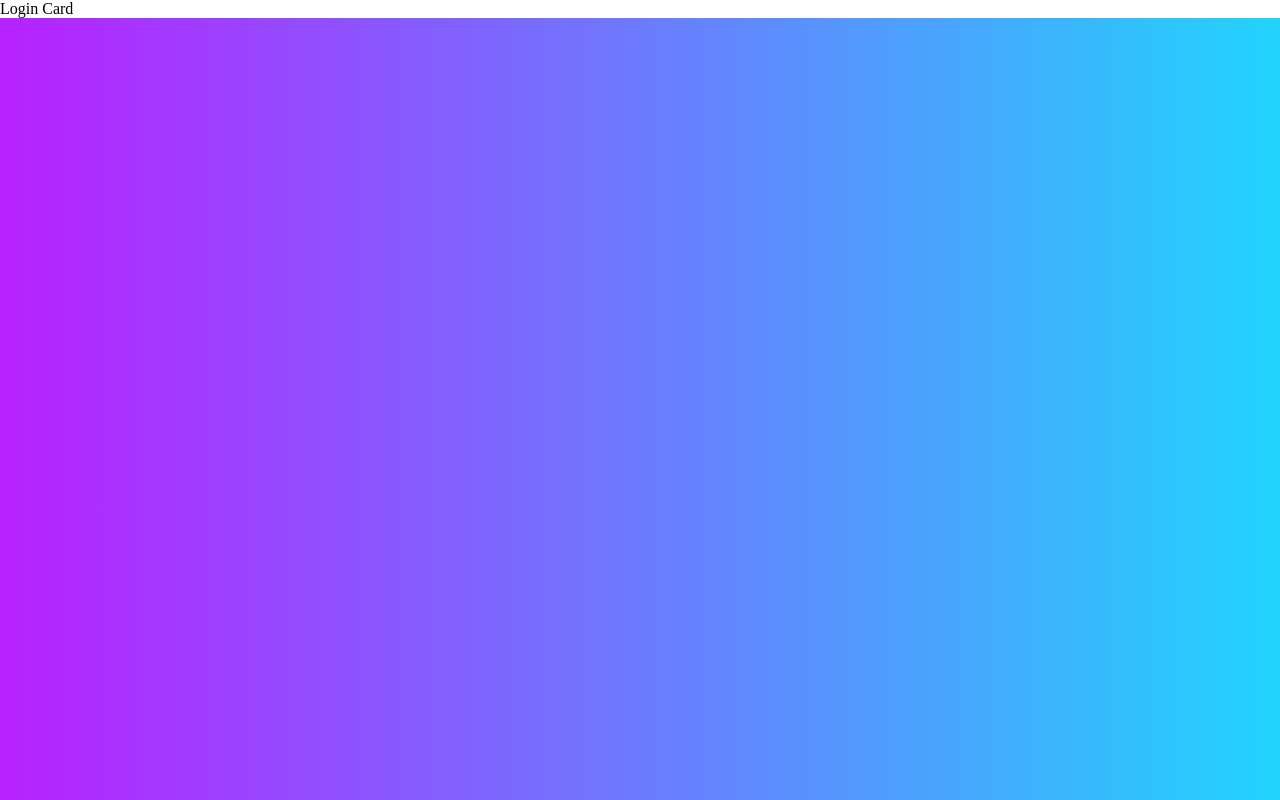
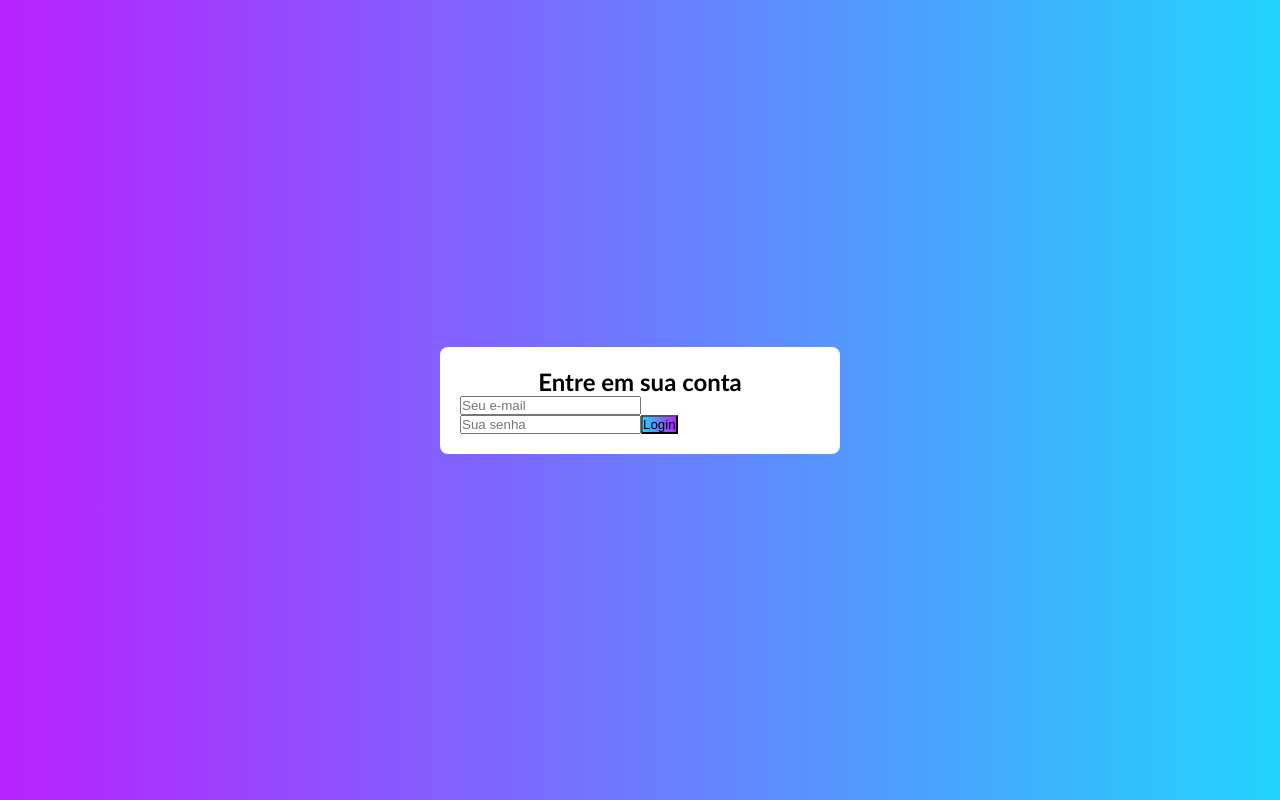
Before and after one commit to AmadeuAnjos/login-validation, a Next.js app: page /login in a window 1280 px wide. Built offline with nearby package versions, Linux system fonts and the light colour scheme.

Commit message:
:sparkles: feat criando componente botao e input

```diff
--- a/pages/cadastro.js
+++ b/pages/cadastro.js
@@ -4,7 +4,9 @@ import styles from '../styles/Cadastro.module.css'
 export default function CadastroPage() {
     return (
       <div className={styles.background}>
-        <LoginCard />
+        <LoginCard title="Crie sua conta">
+          Cadastro
+          </LoginCard>
       </div>
     )
   }
--- a/pages/index.js
+++ b/pages/index.js
@@ -6,7 +6,7 @@ const inter = Inter({ subsets: ['latin'] })
 export default function Home() {
   return (
     <div className={styles.home}>
-      <h1>Hello World - Perfil User</h1>
+      <h1>Página 1</h1>
     </div>
   )
 }
--- a/pages/login.js
+++ b/pages/login.js
@@ -1,10 +1,16 @@
 import styles from '../styles/Login.module.css'
 import LoginCard from '../src/components/loginCard/loginCard'
+import Button from '../src/components/button/button'
+import Input from '../src/components/input/input'
 
 export default function LoginPage() {
   return (
     <div className={styles.background}>
-      <LoginCard />
+      <LoginCard title="Entre em sua conta">
+        <Input type="email" placeholder="Seu e-mail" />
+        <Input type="password" placeholder="Sua senha" />
+        <Button>Login</Button>
+      </LoginCard>
     </div>
   )
 }
--- /dev/null
+++ b/src/components/button/button.js
@@ -0,0 +1,7 @@
+import styles from './button.module.css'
+
+export default function Button({ children, ...props }) {
+    return (
+        <button className={styles.button} {...props}>{children}</button>
+    )
+}
--- /dev/null
+++ b/src/components/button/button.module.css
@@ -0,0 +1,6 @@
+.button {
+    background: -webkit-linear-gradient(to left, #b721ff, #21d4fd);
+    background: -o-linear-gradient(to left, #b721ff, #21d4fd);
+    background: -moz-linear-gradient(to left, #b721ff, #21d4fd);
+    background: linear-gradient(to left, #b721ff, #21d4fd);
+}
--- /dev/null
+++ b/src/components/input/input.js
@@ -0,0 +1,7 @@
+import styles from './input.module.css'
+
+export default function Input(props) {
+    return (
+        <input className={styles.input} {...props} />
+    )
+}
--- /dev/null
+++ b/src/components/input/input.module.css
@@ -0,0 +1,2 @@
+.input {
+}
--- a/src/components/loginCard/loginCard.js
+++ b/src/components/loginCard/loginCard.js
@@ -1,9 +1,10 @@
 import styles from './loginCard.module.css'
 
-export default function LoginCard() {
+export default function LoginCard({ title, children}) {
     return (
         <div className={styles.card}>
-           Login Card
+            <h2 className={styles.title}>{title}</h2>
+           {children}
         </div>
     )
 }
--- a/src/components/loginCard/loginCard.module.css
+++ b/src/components/loginCard/loginCard.module.css
@@ -1,3 +1,11 @@
 .card {
     background-color: #fff;
+    width: 400px;
+    padding: 20px;
+    border-radius: 8px;
 }
+
+.title {
+    text-align: center;
+    font-family: 'Gill Sans', 'Gill Sans MT', Calibri, 'Trebuchet MS', sans-serif;
+}
--- a/styles/Cadastro.module.css
+++ b/styles/Cadastro.module.css
@@ -4,4 +4,7 @@
     background: -o-linear-gradient(to left, #21d4fd, #b721ff);
     background: -moz-linear-gradient(to left, #21d4fd, #b721ff);
     background: linear-gradient(to left, #21d4fd, #b721ff);
+    display: flex;
+    justify-content: center;
+    align-items: center;
 }
--- a/styles/Login.module.css
+++ b/styles/Login.module.css
@@ -4,4 +4,7 @@
     background: -o-linear-gradient(to left, #21d4fd, #b721ff);
     background: -moz-linear-gradient(to left, #21d4fd, #b721ff);
     background: linear-gradient(to left, #21d4fd, #b721ff);
+    display: flex;
+    justify-content: center;
+    align-items: center;
 }
```
